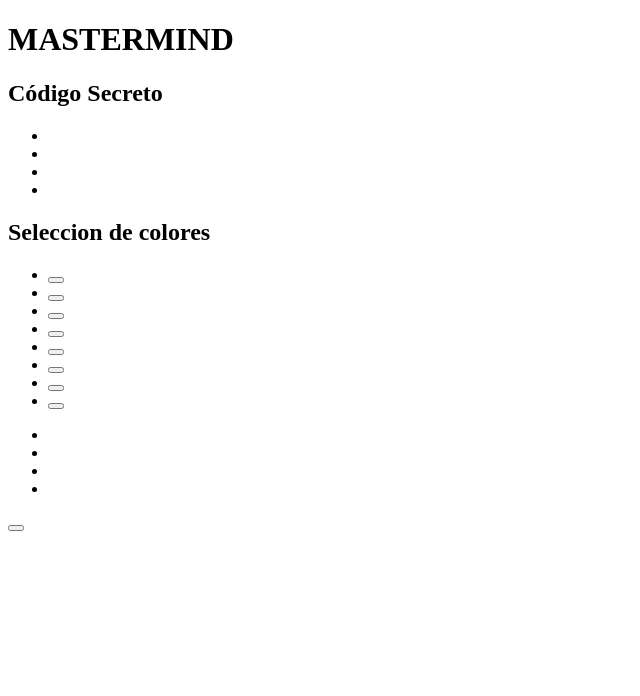
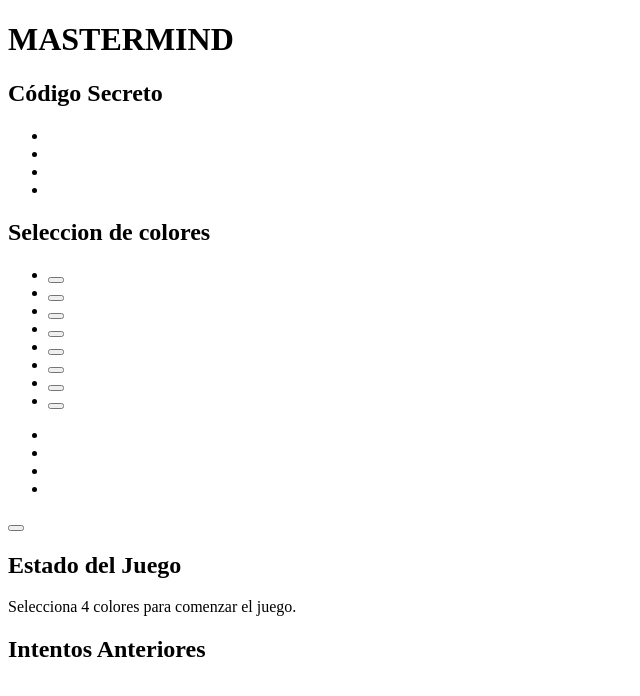
Before and after one commit to FranciscoFerna/MASTERMIND-JS, a plain HTML site: page index.html in a window 1280 px wide. Shown: the whole page, without its empty margins (0-640 px from the left). Drawn offline with Linux system fonts and the light colour scheme.

Commit message:
We complete the HTML design, leaving the door open for possible changes. Beginning of CSS...

```diff
--- a/index.html
+++ b/index.html
@@ -48,6 +48,19 @@
         <button type="button" onclick="/* Function a implementar */"></button>
       </section>
 
+      <!-- SectionInformations -> Seccion de informacion -->
+      <section>
+        <h2 class="visually-hidden">Estado del Juego</h2>
+        <p role="status">Selecciona 4 colores para comenzar el juego.</p>
+    </section>
+
+      <!-- SectionResults -> Seccion de resultados -->
+      <section>
+        <h2 class="visually-hidden">Intentos Anteriores</h2>
+        <ul class="attempts-history" role="log">
+          <!-- Las filas las crearemos dinamicamente con JavaScript -->
+        </ul>
+      </section>
   </main>
 </body>
 </html>
```
